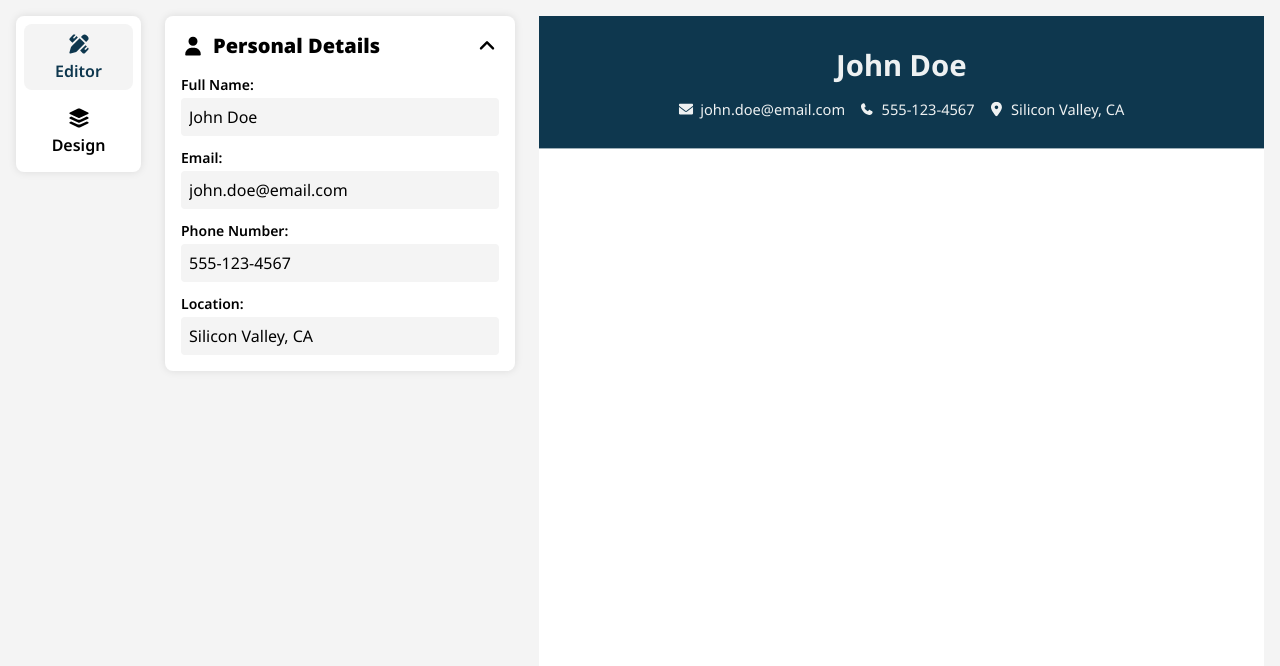
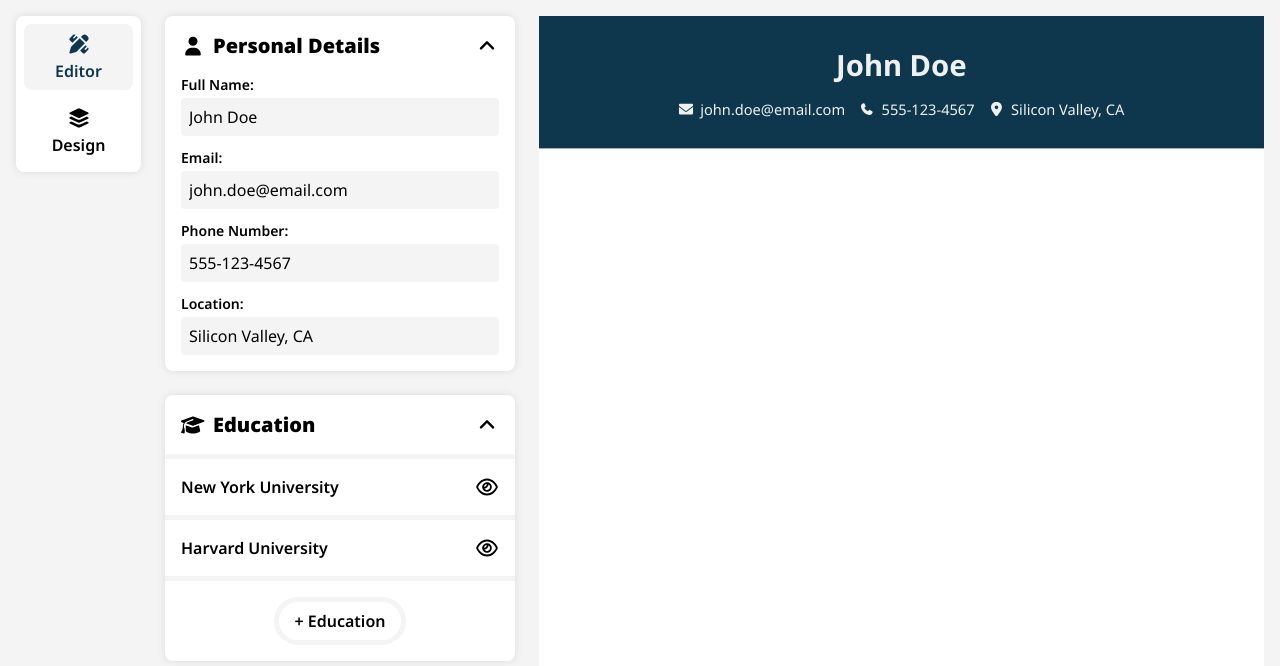
Before and after one commit to karolistech/resume-builder, a React (Vite) app: page / in a window 1280 px wide. Shown: the top 666 px of the page. Built offline with nearby package versions, Linux system fonts and the light colour scheme.

Commit message:
feat: add education details section

```diff
--- a/src/App.css
+++ b/src/App.css
@@ -19,7 +19,9 @@
 }
 
 .app--editor .app__panel--editor {
-  display: block;
+  display: flex;
+  flex-direction: column;
+  gap: 1.5rem;
 }
 
 .app--design .app__panel--design {
--- a/src/base.css
+++ b/src/base.css
@@ -25,6 +25,7 @@
   --color-navy: #0e374e;
   --radius-sm: 4px;
   --radius-md: 8px;
+  --radius-pill: 25px;
 }
 
 *, *::before, *::after {
--- a/src/components/Editor/Editor.tsx
+++ b/src/components/Editor/Editor.tsx
@@ -1,6 +1,7 @@
 import type { Resume } from "@/types/resume";
 
 import Personal from "@/components/Editor/Personal/Personal";
+import Education from "@/components/Editor/Education/Education";
 
 type EditorProps = {
   resume: Resume;
@@ -13,6 +14,7 @@ export default function Editor({ resume, updateResume, clearResume, loadResume }
   return (
     <>
       <Personal personal={resume.personal} updateResume={updateResume} />
+      <Education education={resume.education} updateResume={updateResume} />
     </>
   );
 }
--- /dev/null
+++ b/src/components/Editor/Education/Education.css
@@ -0,0 +1,81 @@
+.education {
+  background-color: var(--color-white);
+  border-radius: var(--radius-md);
+  box-shadow: var(--color-shadow);
+}
+
+.education__section-button {
+  width: 100%;
+  padding: 1rem;
+  display: grid;
+  grid-template-columns: auto 1fr auto;
+  align-items: center;
+  gap: 0.5rem;
+}
+
+.education__icon {
+  width: 24px;
+  height: 24px;
+}
+
+.education__title {
+  font-size: 1.25rem;
+  font-weight: 900;
+  text-align: left;
+}
+
+.education__chevron-icon {
+  width: 24px;
+  height: 24px;
+  transition: transform 0.2s ease;
+}
+
+.education__chevron-icon--open {
+  transform: rotate(180deg);
+}
+
+.education__entries {
+  list-style-type: none;
+}
+
+.education__entry {
+  padding: 1rem;
+  display: flex;
+  align-items: center;
+  gap: 0.5rem;
+  border-top: 5px solid var(--color-background);
+}
+
+.education__entry:last-child {
+  border-bottom: 5px solid var(--color-background);
+}
+
+.education__edit-button {
+  flex: 1;
+  align-self: stretch;
+  text-align: left;
+}
+
+.education__school {
+  font-weight: 600;
+  overflow-wrap: anywhere;
+}
+
+.education__visibility-button {
+  width: 24px;
+  height: 24px;
+}
+
+.education__visibility-icon {
+  width: 100%;
+  height: 100%;
+}
+
+.education__create-button {
+  display: block;
+  margin: 1rem auto;
+  padding: 0.5rem 1rem;
+  border: 5px solid var(--color-background);
+  border-radius: var(--radius-pill);
+  font-weight: 600;
+}
--- /dev/null
+++ b/src/components/Editor/Education/Education.tsx
@@ -0,0 +1,68 @@
+import { useState } from "react";
+
+import type { Education, Resume } from "@/types/resume";
+
+import "./Education.css";
+import icons from "@/assets/icons/icons.svg";
+
+type EducationProps = {
+  education: Education[];
+  updateResume: (updates: Partial<Resume>) => void;
+};
+
+export default function Education({ education, updateResume }: EducationProps) {
+  const [sectionOpen, setSectionOpen] = useState(true);
+
+  function toggleSection() {
+    setSectionOpen(open => !open);
+  }
+
+  return (
+    <div className="education">
+      <button className="education__section-button" onClick={toggleSection}>
+        <svg className="education__icon">
+          <use href={`${icons}#graduation-cap`} />
+        </svg>
+
+        <span className="education__title">Education</span>
+
+        <svg className={getChevronClassName(sectionOpen)}>
+          <use href={`${icons}#chevron`} />
+        </svg>
+      </button>
+
+      {sectionOpen && (
+        <>
+          <ul className="education__entries">
+            {education.map(entry => (
+              <li key={entry.id} className="education__entry">
+                <button className="education__edit-button">
+                  <span className="education__school">
+                    {entry.school}
+                  </span>
+                </button>
+
+                <button className="education__visibility-button">
+                  <svg className="education__visibility-icon">
+                    <use href={`${icons}#${entry.visible ? "eye" : "eye-slash"}`} />
+                  </svg>
+                </button>
+              </li>
+            ))}
+          </ul>
+
+          <button className="education__create-button">
+            + Education
+          </button>
+        </>
+      )}
+    </div>
+  );
+}
+
+function getChevronClassName(sectionOpen: boolean): string {
+  const base = "education__chevron-icon";
+  const open = sectionOpen && "education__chevron-icon--open";
+
+  return [base, open].filter(Boolean).join(" ");
+}
```
